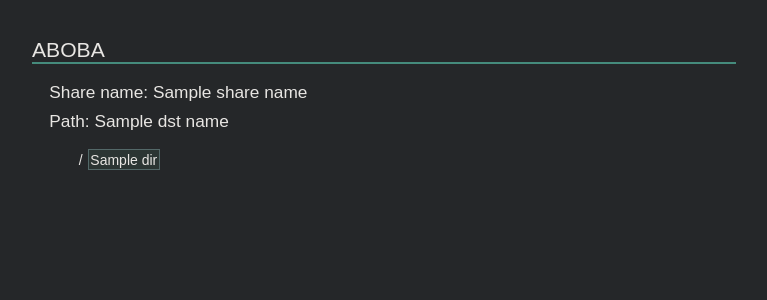
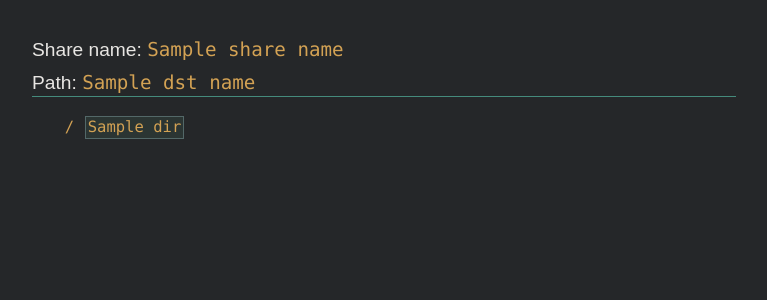
Before and after one commit to ISPlatonov/NAS_uploader, a Flask app: template app/templates/configure_path.html in a window 1280 px wide. Shown: the top 300 px of the page, without its empty margins (256-1023 px from the left). Run offline with Flask 2, Linux system fonts and the light colour scheme; the template is opened without the code that fills it: most values are stand-ins (such as "Sample title", 1, 10 or a date in 2020); parts of the project's set-up code (start-up, migrations or seed data) failed here and were passed over.

Commit message:
changed style

```diff
--- a/app/static/style.css
+++ b/app/static/style.css
@@ -6,11 +6,11 @@
     outline: 0;
     padding: 0;
     margin: 0;
-    background-color: rgb(37, 39, 41);;
-    color: #e8e6e3;
+    background-color: rgb(37, 39, 41);
 }
 
 body {
+    color: #e8e6e3;
     font-size: 1.5vw;
     font-weight: 400;
     min-width: 16em;
@@ -47,8 +47,21 @@ div {
 }
 
 p {
-    margin-top: 0.5em;
-    margin-bottom: 0.5em;
+    margin-top: .5em;
+    margin-bottom: .5em;
+}
+
+pl {
+    margin-top: .5em;
+    margin-bottom: .5em;
+    padding-bottom: .1em;
+    display: block;
+    border-bottom: solid .1em rgb(69, 139, 124);
+}
+
+monospace {
+    font-family: "Consolas", monospace;
+    color: rgb(211, 162, 84);
 }
 
 a {
@@ -99,10 +112,11 @@ input[type="submit"] {
     margin: .1em;
     background-color: #2b3533;
     padding: .1em;
+    color: inherit;
 }
 
 input[type="submit"]:hover {
-    background-color: #536865;
+    background-color: rgb(37, 39, 41);
     transition: background-color .3s;
 }
 
--- a/app/templates/configure_path.html
+++ b/app/templates/configure_path.html
@@ -9,17 +9,16 @@
 </head>
 <body>
     <main>
-        <hl>ABOBA</hl>
-        <content class="smaller">
         <form action="/configure_path" method="post">
-                <p>Share name: {{share_name}}</p>
-                <p>Path: {{dst_name}}</p>
+            <p>Share name: <monospace>{{share_name}}</monospace></p>
+            <pl>Path: <monospace>{{dst_name}}</monospace></pl>
             <content class="smaller">
                 {% if go_back %}
                 <input type="submit" name="go_back" value="Go back">
                 {% endif %}
                 {% if dirs %}
                 <content class="smaller">
+                    <monospace>
                         <ul class="slash">
                             {% for dir in dirs %}
                                 <li>
@@ -28,6 +27,7 @@
                                 </li>
                             {% endfor %}
                         </ul>
+                    </monospace>
                 </content>
                 {% endif %}
                 {% if submit_button %}
@@ -36,7 +36,6 @@
                 {% endif %}
             </content>
         </form>
-        </content>
     </main>
 </body>
 </html>
```
Lines whose indentation alone changed are shown as unchanged.
